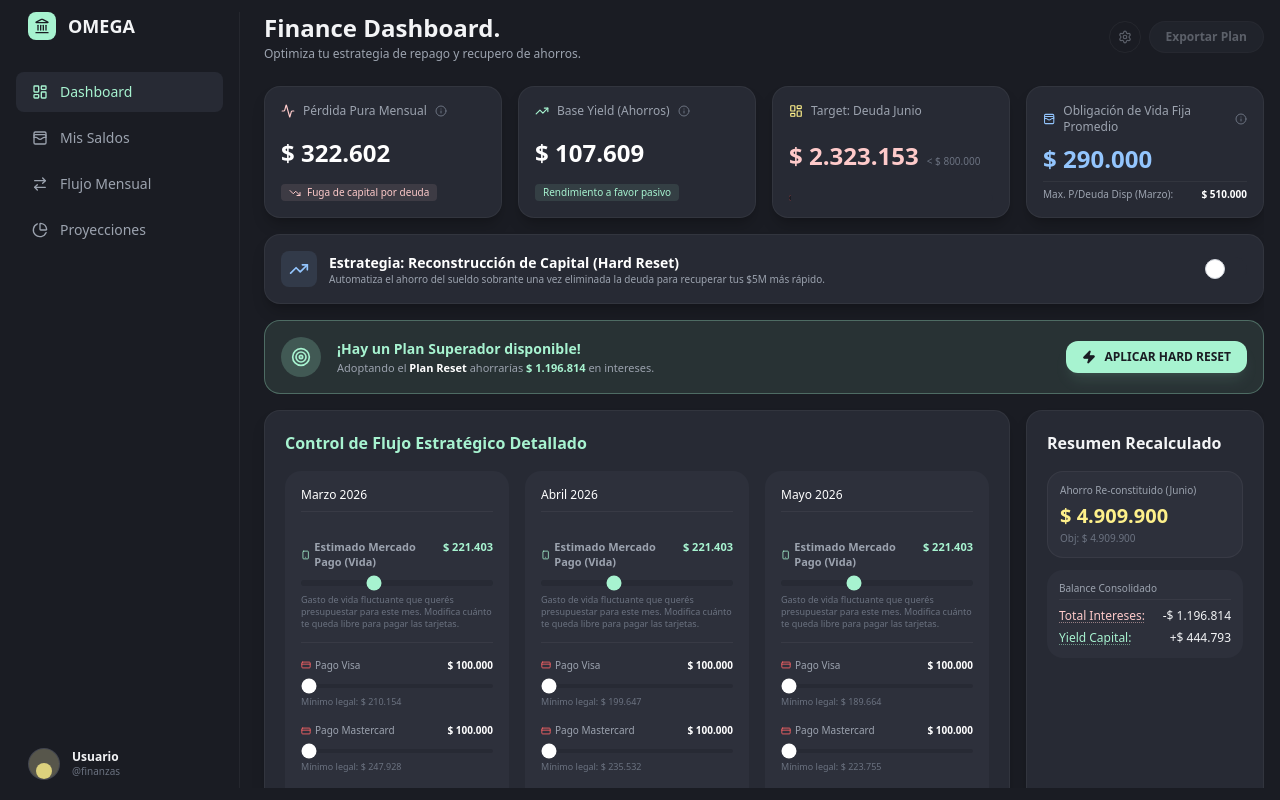
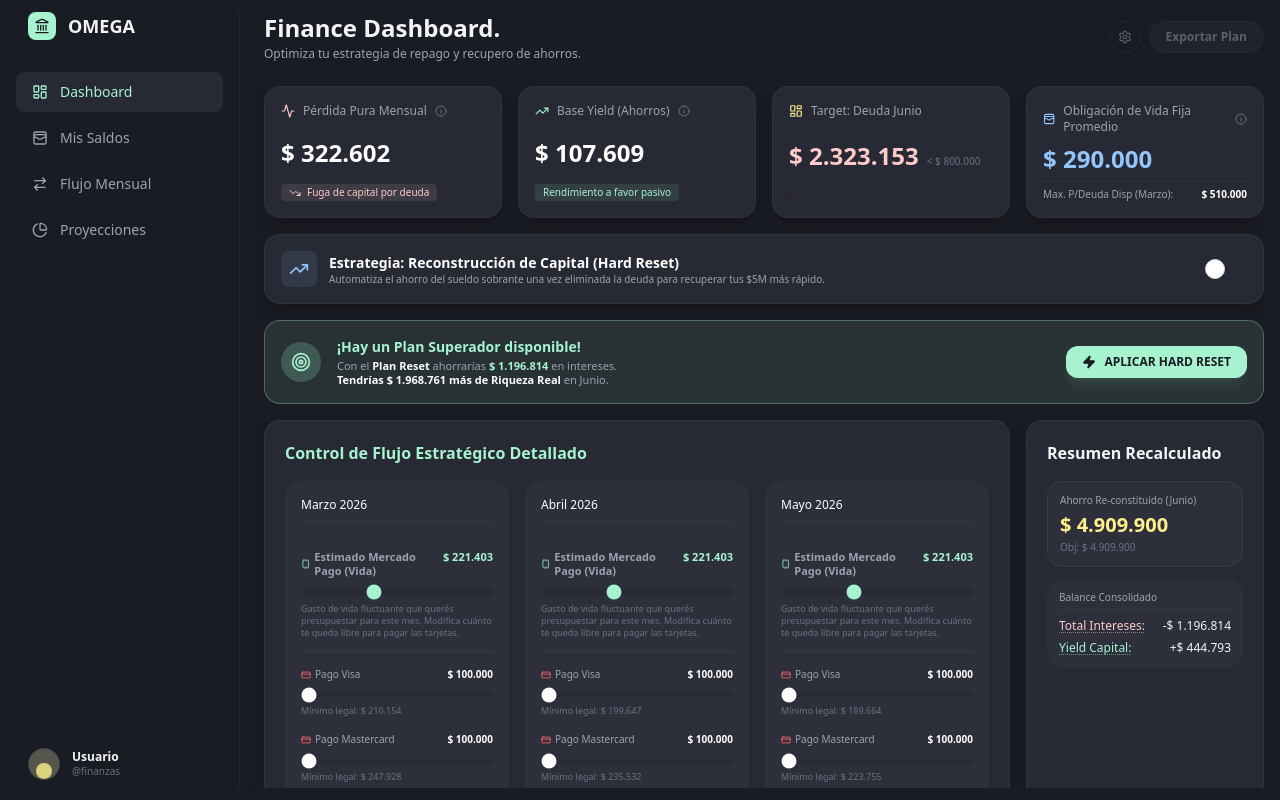
Before and after one commit to Ian9Franco/OMEGA, a Next.js app: page / in a window 1280 px wide. Built offline with nearby package versions, Linux system fonts and the light colour scheme.

Commit message:
Enhance Strategy Comparison with Net Wealth (Riqueza Real) metrics

```diff
--- a/src/app/page.tsx
+++ b/src/app/page.tsx
@@ -657,16 +657,18 @@ export default function Home() {
                  gSavings += (INITIAL_DATA.sueldo - fijos);
             }
         }
-        return { gTotalInterest, gMonthsToGoal };
+        return { gTotalInterest, gMonthsToGoal, gNetWealthJune: gSavings - gDebts.reduce((a, b) => a + b.amount, 0) };
     };
 
     const ghost = runGhostProjection();
     const currentMonthsToGoal = monthsToGoal || 4; // Use 4 as base if goal met in June
     const totalCurrentInterest = totalInterestPaid;
+    const currentNetWealthJune = finalSavings - finalBankDebt;
 
     const comparison = {
         interestSaved: Math.max(0, totalCurrentInterest - ghost.gTotalInterest),
         monthsFaster: Math.max(0, currentMonthsToGoal - ghost.gMonthsToGoal),
+        netWealthDiff: ghost.gNetWealthJune - currentNetWealthJune,
         isOptimal: totalCurrentInterest <= ghost.gTotalInterest + 1000 && (monthsToGoal || 0) <= ghost.gMonthsToGoal
     };
 
@@ -802,8 +804,10 @@ export default function Home() {
                                      <div>
                                          <h3 className="text-accent-mint font-bold text-sm">¡Hay un Plan Superador disponible!</h3>
                                          <p className="text-[11px] text-text-secondary leading-tight mt-0.5">
-                                             Adoptando el <span className="text-white font-semibold">Plan Reset</span> ahorrarías <span className="text-accent-mint font-bold">{formatCurrency(projection.comparison.interestSaved)}</span> en intereses
+                                             Con el <span className="text-white font-semibold">Plan Reset</span> ahorrarías <span className="text-accent-mint font-bold">{formatCurrency(projection.comparison.interestSaved)}</span> en intereses
                                              {projection.comparison.monthsFaster > 0 && <span> y llegarías <span className="text-accent-mint font-bold">{projection.comparison.monthsFaster} meses antes</span> a tu meta</span>}.
+                                             <br />
+                                             <span className="text-white font-semibold">Tendrías {formatCurrency(projection.comparison.netWealthDiff)} más de Riqueza Real</span> en Junio.
                                          </p>
                                      </div>
                                  </div>
```
